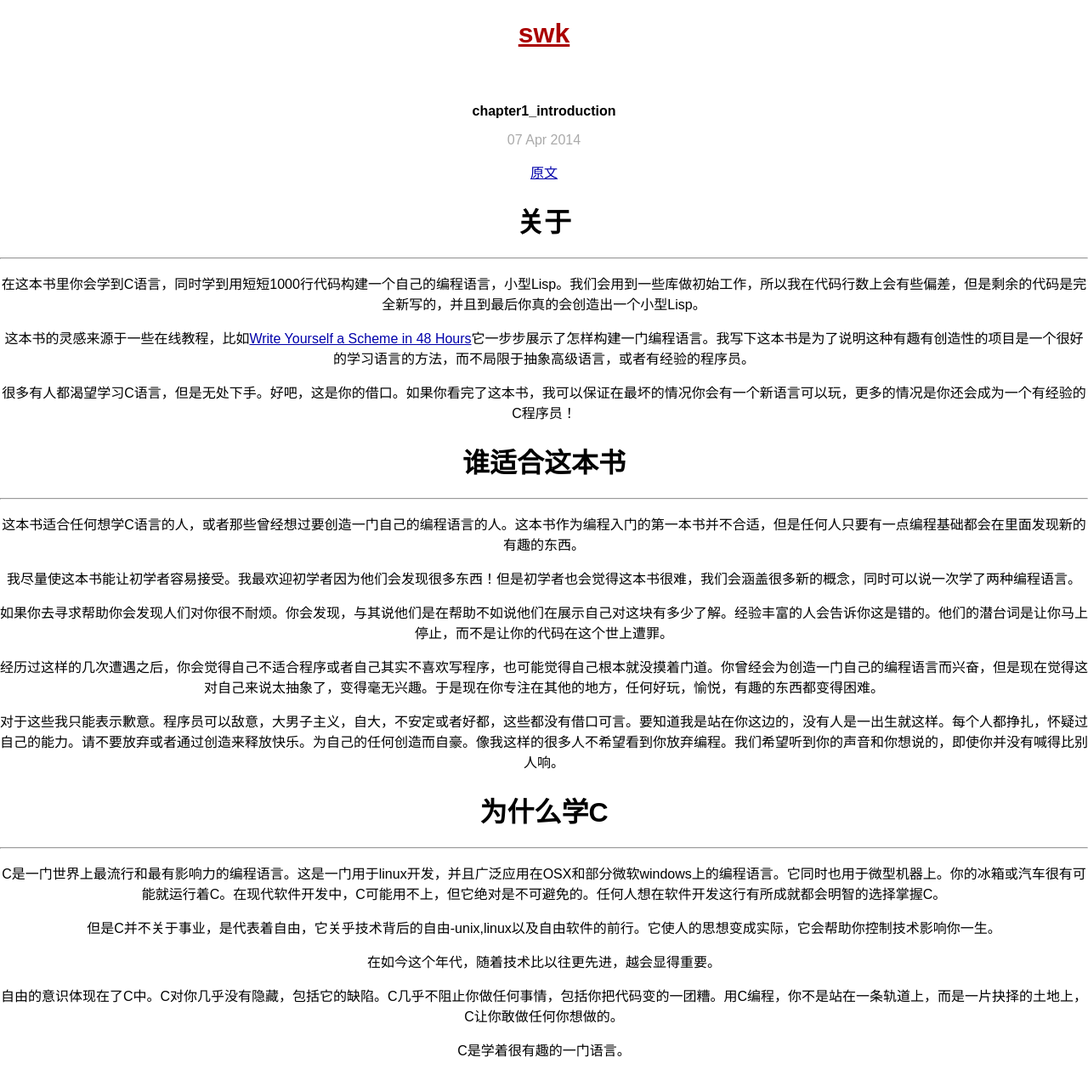
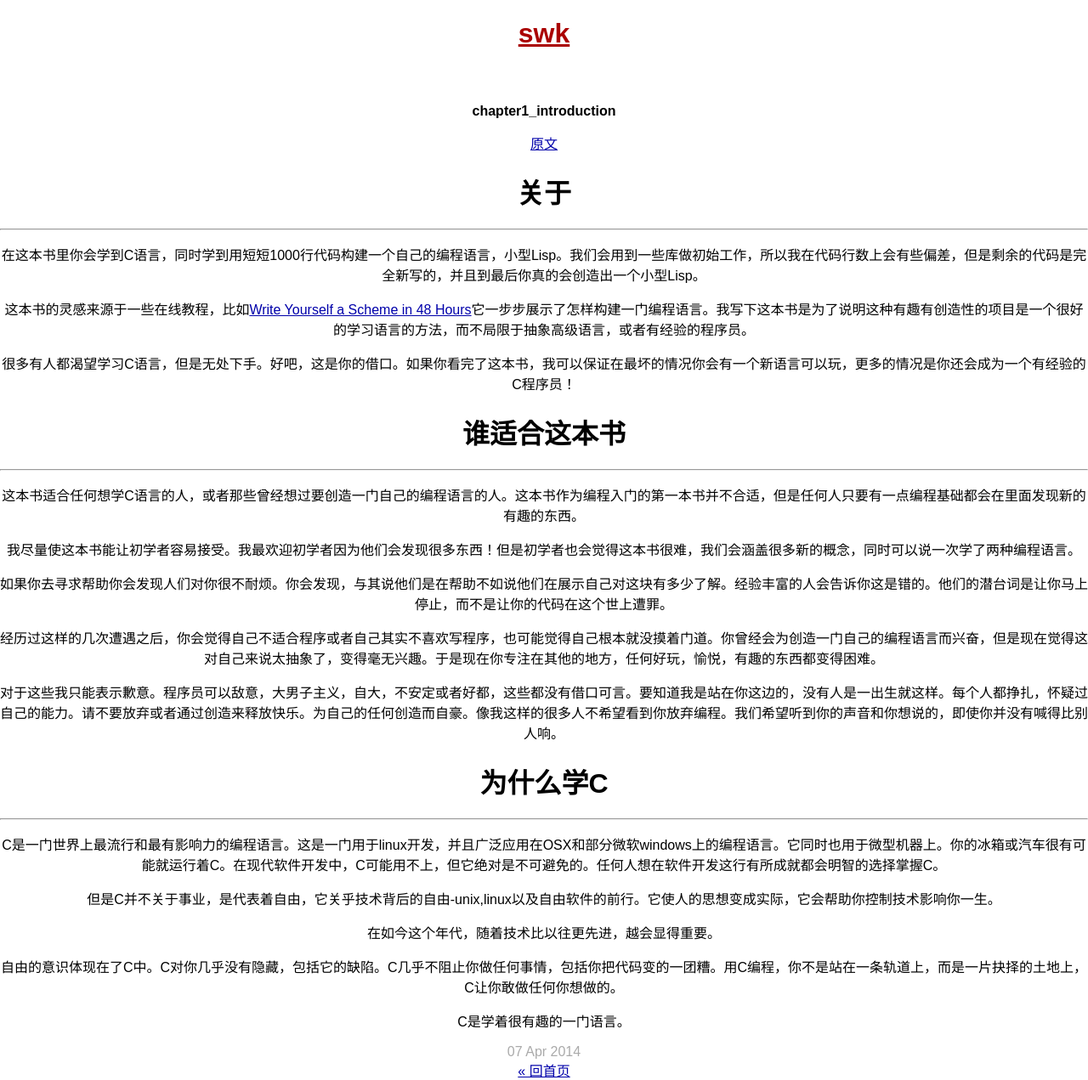
Before and after one commit to hiwjd/hiwjd.github.io, a Jekyll site: the page built from _posts/2014-04-27-chapter1_introduction.markdown, in a window 1280 px wide. Shown: the whole page at 85% size. Built offline with Jekyll 4.4.1, drawn with Linux system fonts in a browser that asks for light colours; nearby versions of some CDN libraries; library files that are not in the unit come from our copies; Markdown is read by kramdown in place of the engine named in the settings; before the commit the page ends 1247 px from its top, so only the background shows below that.

Commit message:
Update post.html

```diff
--- a/_layouts/post.html
+++ b/_layouts/post.html
@@ -2,11 +2,16 @@
 layout: default
 ---
 
-<link rel="stylesheet" href="/assets/prettify/tomorrow-night-bright.css" />
-<h2>{{ page.title }}</h2>
-<p class="meta">{{ page.date | date_to_string }}</p>
+<article>
+   <h2>{{ page.title }}</h2>
+   {{ content }}
+</article>
 
-<div class="post">
-{{ content }}
-</div>
-<script src="/assets/post.js" type="text/javascript"></script>
+<footer>
+   <div id="date" class="meta">
+      {{ page.date | date_to_string }}
+   </div>
+   <div id="return">
+      <a href="/">&laquo; 回首页</a>
+   </div>
+</footer>
```
